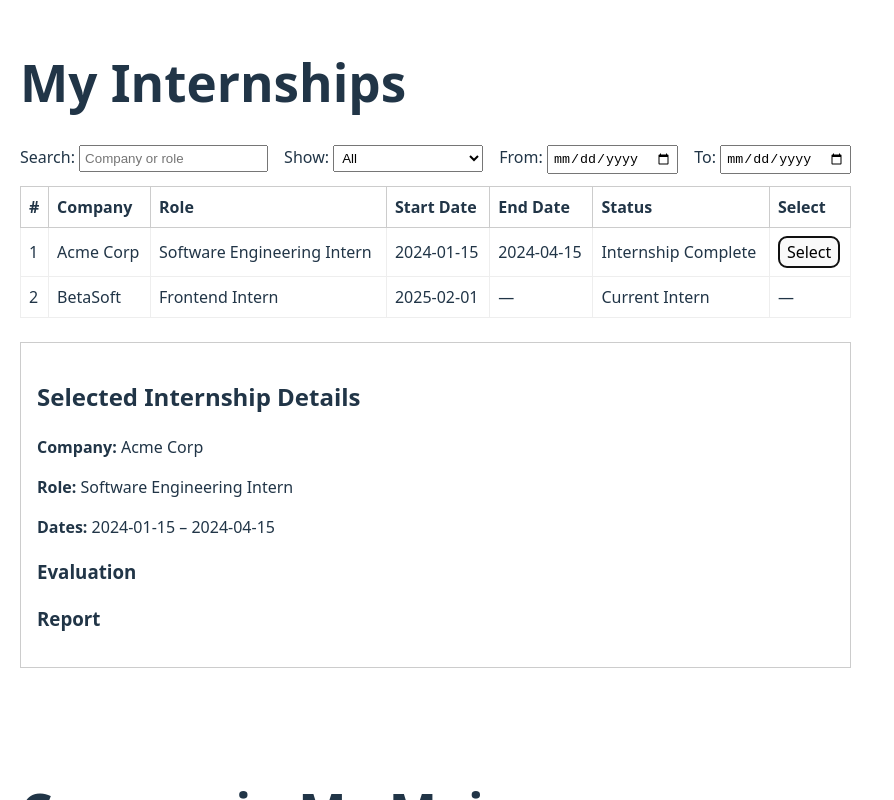
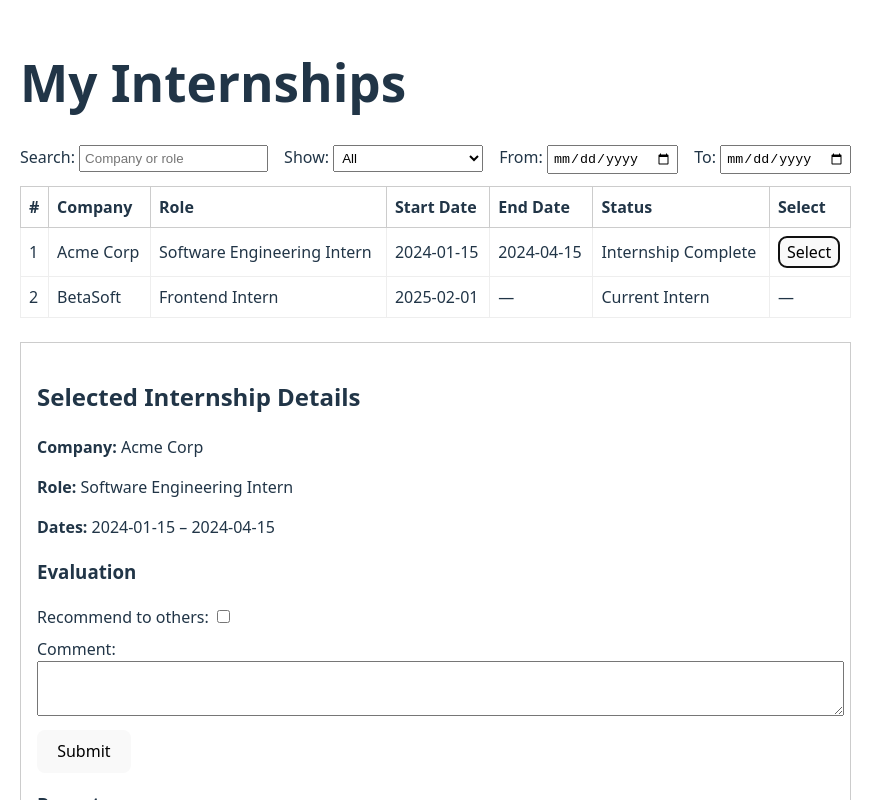
Before and after one commit to mennazeineldin11/SE_Team, a React (Vite) app in the folder frontend/: page / in a window 1280 px wide. Both pictures are taken after a click on the button "Select". Shown: the top 800 px of the page, without its empty margins (0-894 px from the left). Built offline with nearby package versions, Linux system fonts and the light colour scheme.

Commit message:
fix: restore full evaluation & report forms; implement PDF download

```diff
--- a/frontend/src/components/InternshipList.jsx
+++ b/frontend/src/components/InternshipList.jsx
@@ -4,24 +4,24 @@ import React, { useState } from 'react';
 import internships from '../data/internships.json';
 
 export default function InternshipList() {
-  // — Filters & selection —
+  // Filters & selection
   const [searchTerm, setSearchTerm]     = useState('');
   const [statusFilter, setStatusFilter] = useState('All');
   const [fromDate, setFromDate]         = useState('');
   const [toDate, setToDate]             = useState('');
   const [selected, setSelected]         = useState(null);
 
-  // — Evaluation state —
-  const [evaluations, setEvaluations]   = useState({});
-  const [evalEditing, setEvalEditing]   = useState(false);
-  const [evalForm, setEvalForm]         = useState({ recommend: false, comment: '' });
+  // Evaluation state
+  const [evaluations, setEvaluations] = useState({});
+  const [evalEditing, setEvalEditing] = useState(false);
+  const [evalForm, setEvalForm]       = useState({ recommend: false, comment: '' });
 
-  // — Report state —
+  // Report state
   const [reports, setReports]           = useState({});
   const [reportEditing, setReportEditing] = useState(false);
   const [reportForm, setReportForm]     = useState({ title: '', introduction: '', body: '' });
 
-  // — Filter logic —
+  // Filter logic
   const filtered = internships.filter(item => {
     const matchesSearch =
       item.company.toLowerCase().includes(searchTerm.toLowerCase()) ||
@@ -41,15 +41,13 @@ export default function InternshipList() {
     return matchesSearch && matchesStatus && afterFrom && beforeTo;
   });
 
-  // — Handlers for selecting an internship —
+  // Select handler
   const handleSelect = intern => {
     setSelected(intern);
-
     // Prefill evaluation
     const ev = evaluations[intern.id] || {};
     setEvalForm({ recommend: ev.recommend || false, comment: ev.comment || '' });
     setEvalEditing(false);
-
     // Prefill report
     const rp = reports[intern.id] || {};
     setReportForm({
@@ -60,31 +58,31 @@ export default function InternshipList() {
     setReportEditing(false);
   };
 
-  // — Evaluation CRUD —
+  // Evaluation CRUD
   const submitEvaluation = e => {
     e.preventDefault();
     setEvaluations(prev => ({ ...prev, [selected.id]: evalForm }));
     setEvalEditing(false);
   };
   const deleteEvaluation = () => {
-    setEvaluations(prev => { const c={...prev}; delete c[selected.id]; return c; });
+    setEvaluations(prev => { const c = { ...prev }; delete c[selected.id]; return c; });
     setEvalForm({ recommend: false, comment: '' });
     setEvalEditing(false);
   };
 
-  // — Report CRUD —
+  // Report CRUD
   const submitReport = e => {
     e.preventDefault();
     setReports(prev => ({ ...prev, [selected.id]: reportForm }));
     setReportEditing(false);
   };
   const deleteReport = () => {
-    setReports(prev => { const c={...prev}; delete c[selected.id]; return c; });
+    setReports(prev => { const c = { ...prev }; delete c[selected.id]; return c; });
     setReportForm({ title: '', introduction: '', body: '' });
     setReportEditing(false);
   };
 
-  // — Download report as “PDF” (Blob with .pdf) —
+  // Download as “PDF”
   const downloadReport = () => {
     if (!reports[selected.id]) return;
     const data = reports[selected.id];
@@ -112,7 +110,7 @@ ${data.body}
     <div style={{ padding: 20 }}>
       <h1>My Internships</h1>
 
-      {/* FILTER CONTROLS */}
+      {/* Filters */}
       <div style={{ marginBottom: 12, display: 'flex', gap: '1rem', flexWrap: 'wrap' }}>
         <label>
           Search:{' '}
@@ -159,7 +157,7 @@ ${data.body}
         </label>
       </div>
 
-      {/* INTERNSHIPS TABLE */}
+      {/* Internships Table */}
       <table style={{ width: '100%', borderCollapse: 'collapse', marginTop: 12 }}>
         <thead>
           <tr>
@@ -195,7 +193,7 @@ ${data.body}
         </tbody>
       </table>
 
-      {/* DETAILS + EVALUATION + REPORT */}
+      {/* Selected Details */}
       {selected && (
         <div style={{ marginTop: 24, padding: 16, border: '1px solid #ccc' }}>
           <h2>Selected Internship Details</h2>
@@ -203,7 +201,7 @@ ${data.body}
           <p><strong>Role:</strong> {selected.position}</p>
           <p><strong>Dates:</strong> {selected.startDate} – {selected.endDate || 'Present'}</p>
 
-          {/* EVALUATION */}
+          {/* Evaluation */}
           <h3>Evaluation</h3>
           {evaluations[selected.id] && !evalEditing ? (
             <div>
@@ -214,27 +212,81 @@ ${data.body}
             </div>
           ) : (
             <form onSubmit={submitEvaluation}>
-              {/* …evaluation form… */}
+              <label style={{ display: 'block', marginBottom: 8 }}>
+                Recommend to others:{' '}
+                <input
+                  type="checkbox"
+                  checked={evalForm.recommend}
+                  onChange={e => setEvalForm(f => ({ ...f, recommend: e.target.checked }))}
+                />
+              </label>
+              <label style={{ display: 'block', marginBottom: 8 }}>
+                Comment:
+                <textarea
+                  value={evalForm.comment}
+                  onChange={e => setEvalForm(f => ({ ...f, comment: e.target.value }))}
+                  rows={3}
+                  style={{ width: '100%', padding: 4 }}
+                />
+              </label>
+              <button type="submit" style={{ marginRight: 8 }}>
+                {evaluations[selected.id] ? 'Update' : 'Submit'}
+              </button>
+              {evaluations[selected.id] && (
+                <button type="button" onClick={() => setEvalEditing(false)}>Cancel</button>
+              )}
             </form>
           )}
 
-          {/* REPORT */}
+          {/* Report */}
           <h3>Report</h3>
           {reports[selected.id] && !reportEditing ? (
             <div>
               <p><strong>Title:</strong> {reports[selected.id].title}</p>
               <p><strong>Introduction:</strong> {reports[selected.id].introduction}</p>
               <p><strong>Body:</strong> {reports[selected.id].body}</p>
-              <button onClick={() => setReportEditing(true)} style={{ marginRight: 8 }}>
-                Edit
-              </button>
+              <button onClick={() => setReportEditing(true)} style={{ marginRight: 8 }}>Edit</button>
               <button onClick={deleteReport} style={{ marginRight: 8 }}>Delete</button>
-              {/* ← new Download button: */}
               <button onClick={downloadReport}>Download Report as PDF</button>
             </div>
           ) : (
             <form onSubmit={submitReport}>
-              {/* …report form… */}
+              <label style={{ display: 'block', marginBottom: 8 }}>
+                Title:
+                <input
+                  type="text"
+                  value={reportForm.title}
+                  onChange={e => setReportForm(f => ({ ...f, title: e.target.value }))}
+                  style={{ width: '100%', padding: 4 }}
+                  required
+                />
+              </label>
+              <label style={{ display: 'block', marginBottom: 8 }}>
+                Introduction:
+                <textarea
+                  value={reportForm.introduction}
+                  onChange={e => setReportForm(f => ({ ...f, introduction: e.target.value }))}
+                  rows={2}
+                  style={{ width: '100%', padding: 4 }}
+                  required
+                />
+              </label>
+              <label style={{ display: 'block', marginBottom: 8 }}>
+                Body:
+                <textarea
+                  value={reportForm.body}
+                  onChange={e => setReportForm(f => ({ ...f, body: e.target.value }))}
+                  rows={4}
+                  style={{ width: '100%', padding: 4 }}
+                  required
+                />
+              </label>
+              <button type="submit" style={{ marginRight: 8 }}>
+                {reports[selected.id] ? 'Update Report' : 'Submit Report'}
+              </button>
+              {reports[selected.id] && (
+                <button type="button" onClick={() => setReportEditing(false)}>Cancel</button>
+              )}
             </form>
           )}
         </div>
```
